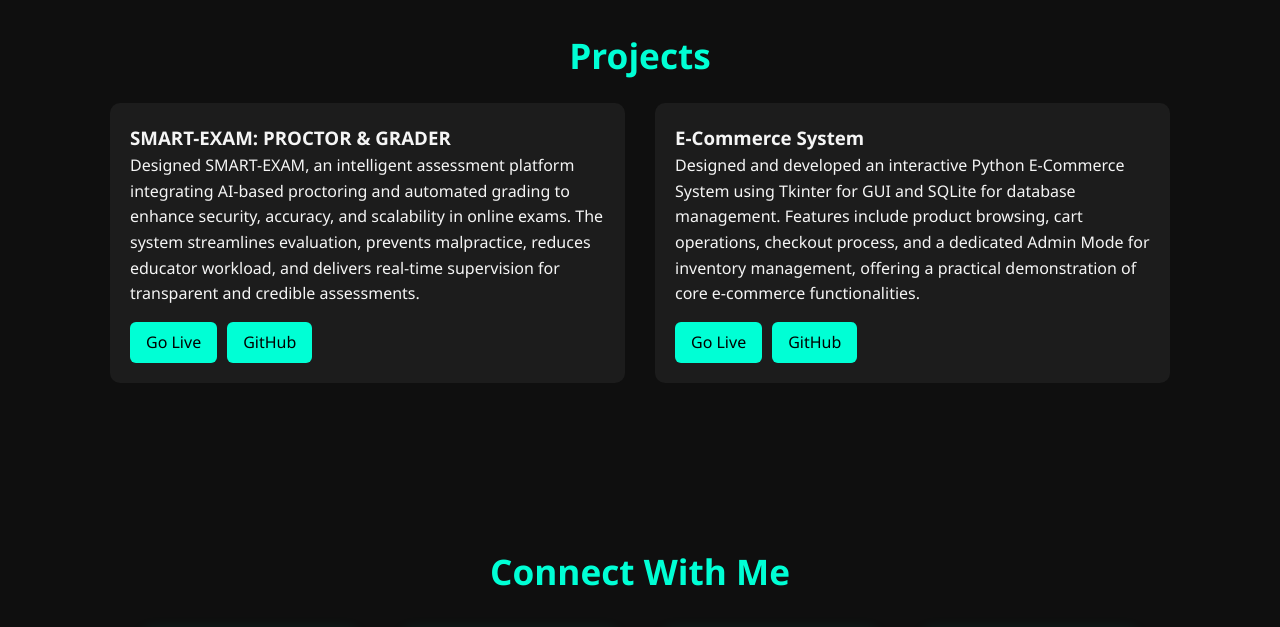
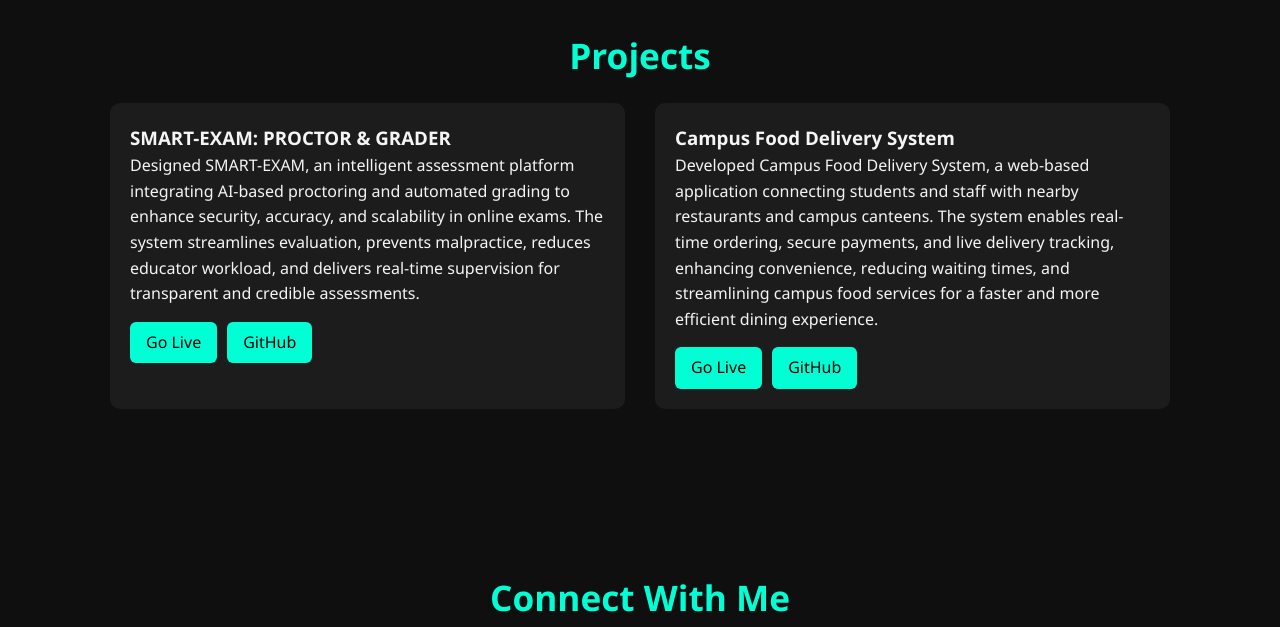
Before and after one commit to Gopi-955/Portfolio, a plain HTML site: page index.html in a window 1280 px wide. Shown: the part 2860-3487 px from the top of the page. Drawn offline with nearby package versions, Linux system fonts and the light colour scheme.

Commit message:
Changed project from Ecommerce to Campus food delivery system

```diff
--- a/index.html
+++ b/index.html
@@ -179,14 +179,14 @@
     </div>
 
     <div class="card">
-      <h3>E-Commerce System</h3>
+      <h3>Campus Food Delivery System</h3>
       <p>
-        Designed and developed an interactive Python E-Commerce
-        System using Tkinter for GUI and SQLite for database
-        management. Features include product browsing, cart
-        operations, checkout process, and a dedicated Admin
-        Mode for inventory management, offering a practical
-        demonstration of core e-commerce functionalities.
+        Developed Campus Food Delivery System, a web-based application
+        connecting students and staff with nearby restaurants and campus
+        canteens. The system enables real-time ordering, secure payments,
+        and live delivery tracking, enhancing convenience, reducing waiting times,
+        and streamlining campus food services for a faster and more efficient
+        dining experience.
       </p>
       <!-- Buttons -->
       <div class="project-buttons">
```
